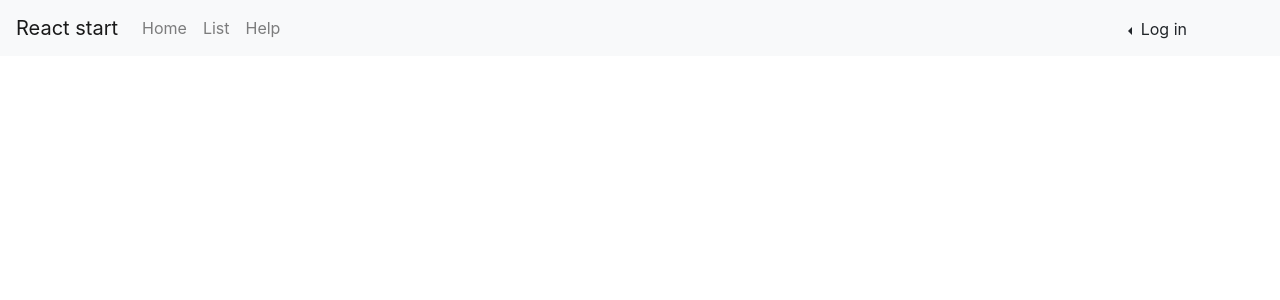
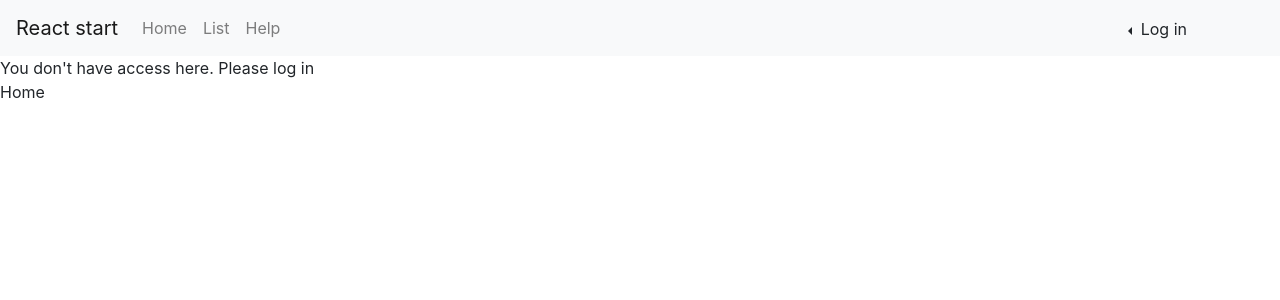
Before and after one commit to delprzemo/reactjs-starter, a React (Create React App) app: page /noAccess in a window 1280 px wide. Shown: the top 300 px of the page. Built offline with nearby package versions, Linux system fonts and the light colour scheme.

Commit message:
Exercise 3a: fix not displaying list

```diff
--- a/src/App.js
+++ b/src/App.js
@@ -29,10 +29,10 @@ class App extends React.Component {
             <Switch>
               <Provider value={{ firstColor: 'blue-background', secondColor: 'yellow-background' }}>
                 <Route path="/help/:id" component={Help}></Route>
+                <PrivateRoute path="/list" component={List}></PrivateRoute>
+                <Route path="/noAccess"><NoAccess /></Route>
+                <Route path="/"><Home /></Route>
               </Provider>
-              <PrivateRoute path="/list" component={List}></PrivateRoute>
-              <Route path="/noAccess"><NoAccess /></Route>
-              <Route path="/"><Home /></Route>
             </Switch>
           </Suspense>
         </Router>
--- a/src/Help/Square/Square.js
+++ b/src/Help/Square/Square.js
@@ -9,8 +9,6 @@ export default class Square extends Component {
         super(props);
         this.state = { color: "red-background", running: true };
     }
-
-
 
     componentDidMount() {
         this.timer = setInterval(this.tick, 1000);
```
